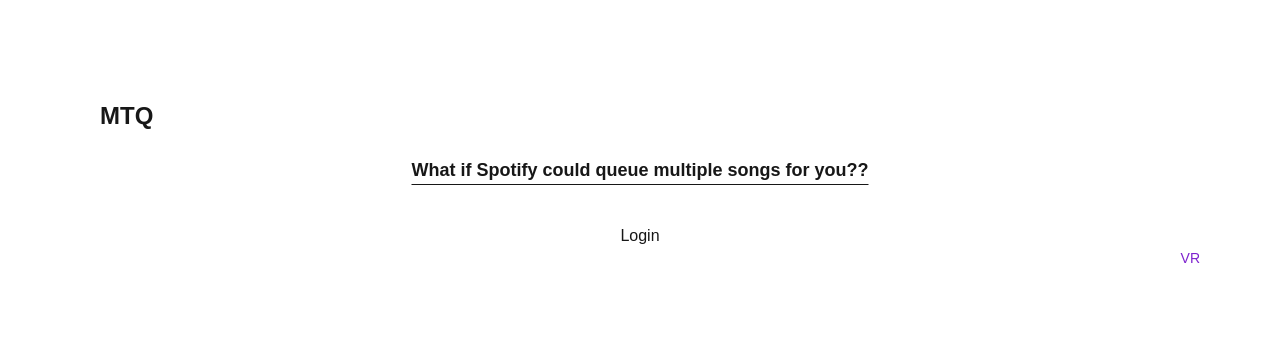
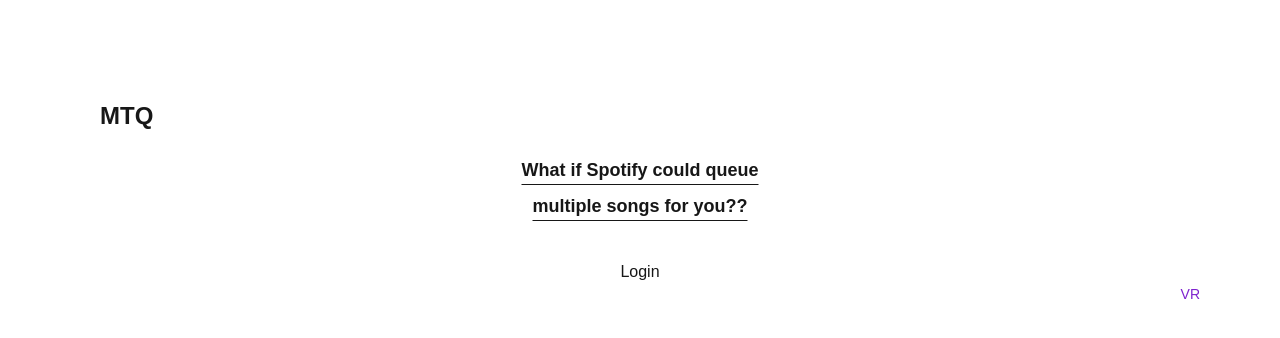
Before and after one commit to Bivtor/sp-multiqueue, a Next.js app: page / in a window 1280 px wide. Shown: the top 338 px of the page. Built offline with nearby package versions, Linux system fonts and the light colour scheme.

Commit message:
title adjustment

```diff
--- a/components/Header/Header.tsx
+++ b/components/Header/Header.tsx
@@ -25,10 +25,12 @@
 
 
             <div className="flex flex-row justify-center pt-10 sm:pt-3"> {/* Bottom Box */}
-                <div>
+                <div className='flex flex-col gap-2 items-center'>
                     <h1 className="sm:text-lg text-sm font-bold underline-offset-8 underline">
-                        What if Spotify could queue multiple songs for you??
+                        What if Spotify could queue
                     </h1>
+                    <h1 className="sm:text-lg text-sm font-bold underline-offset-8 underline">
+                        multiple songs for you??                    </h1>
                 </div>
             </div>
         </div>
--- a/components/Home/Content.tsx
+++ b/components/Home/Content.tsx
@@ -40,7 +40,7 @@
     }, []);
 
     return (
-        <div className="w-full h-full flex flex-col items-center overflow-hidden">
+        <div className="w-full h-full flex flex-col items-center overflow-hidden ">
             {hasToken ? <TextInterface setHasToken={setHasToken} /> : <LoginButton />}
         </div>
     )
```
